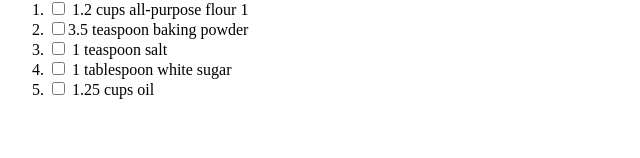
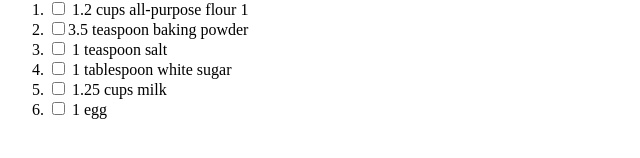
Before and after one commit to Alg3riano/SOEN-287, a plain HTML site: page index.html in a window 1280 px wide. Shown: the part 168-326 px from the top of the page, 0-640 px from the left. Drawn offline with Linux system fonts and the light colour scheme.

Commit message:
list done

```diff
--- a/index.html
+++ b/index.html
@@ -10,7 +10,9 @@
             <li><input type="checkbox">3.5 teaspoon baking powder</li>
             <li><input type="checkbox"> 1 teaspoon salt</li>
             <li><input type="checkbox"> 1 tablespoon white sugar</li>
-            <li><input type="checkbox"> 1.25 cups oil</li>
+            <li><input type="checkbox"> 1.25 cups milk</li>
+            <li><input type="checkbox"> 1 egg</li>
+
 
       </ol>
 
```
